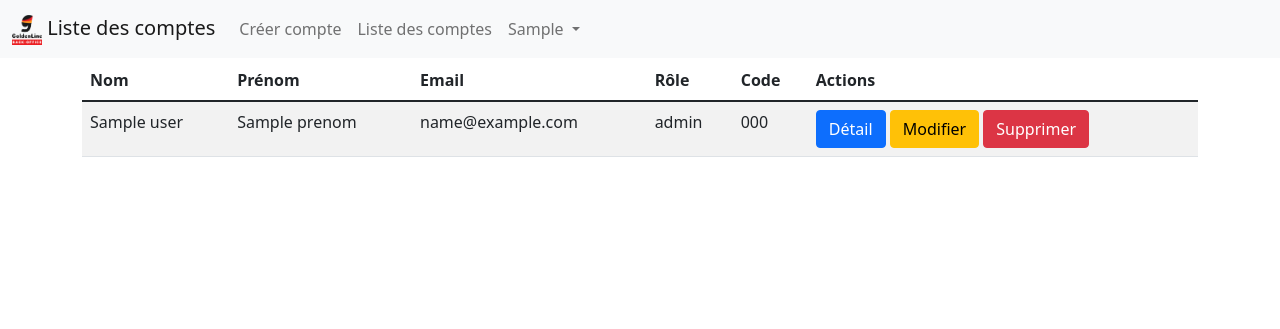
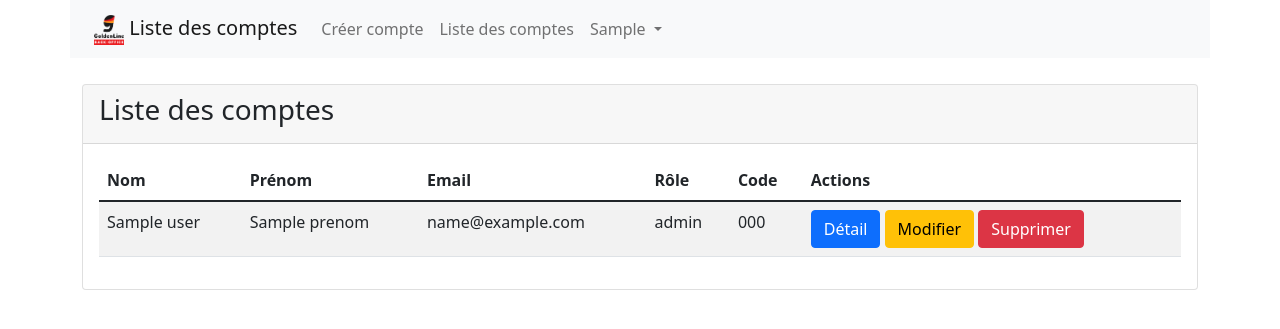
Before and after one commit to Christophe-Aballea/goldenline_dashboard, a FastAPI app: template back_office/templates/users_management.html in a window 1280 px wide. Shown: the top 329 px of the page. Run offline with FastAPI, Linux system fonts and the light colour scheme; the template is opened without the code that fills it: most values are stand-ins (such as "Sample title", 1, 10 or a date in 2020).

Commit message:
ajout row et card

```diff
--- a/back_office/templates/base_in_production.html
+++ b/back_office/templates/base_in_production.html
@@ -9,7 +9,7 @@
     <title>Goldenline back-office</title>
 </head>
 <body>
-    <nav class="navbar navbar-expand-lg navbar-light bg-light fixed-top">
+    <nav class="container navbar navbar-expand-lg navbar-light bg-light fixed-top">
         <div class="container-fluid">
             <a class="navbar-brand" href="#">
                 <img src="/back-office/static/img/logo_bo.png" alt="Logo" width="30" height="30">
--- a/back_office/templates/users_management.html
+++ b/back_office/templates/users_management.html
@@ -5,7 +5,13 @@ Liste des comptes
 {% endblock %}
 
 {% block content %}
-<div class="my-3">
+<div class="row"><div class="col-md-12">
+<div class="card my-4">
+  <div class="card-header">
+    <h3 class="card-title">Liste des comptes</h2>
+        </div>
+    <div class="card-body">
+
   <table class="table table-striped">
     <thead>
       <tr>
@@ -34,5 +40,8 @@ Liste des comptes
       {% endfor %}
     </tbody>
   </table>
+    </div>
+</div>
+</div>
 </div>
 {% endblock %}
```
